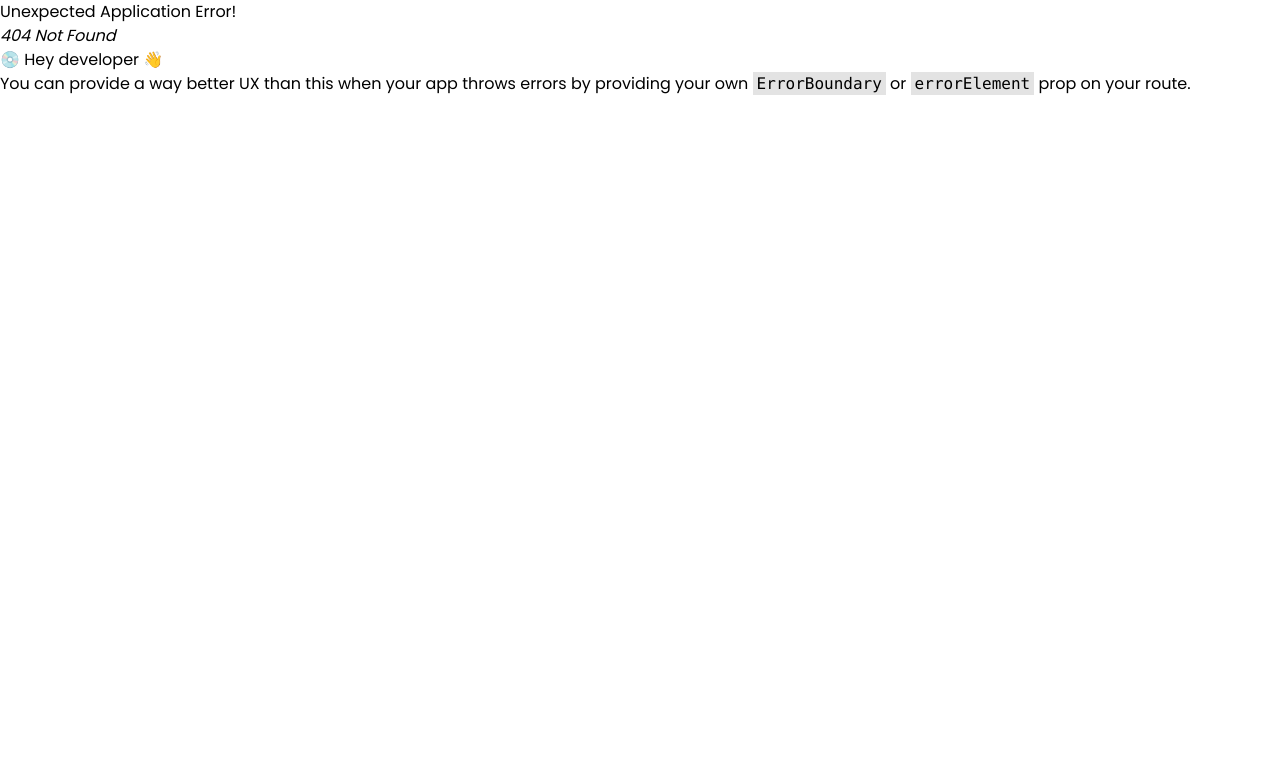
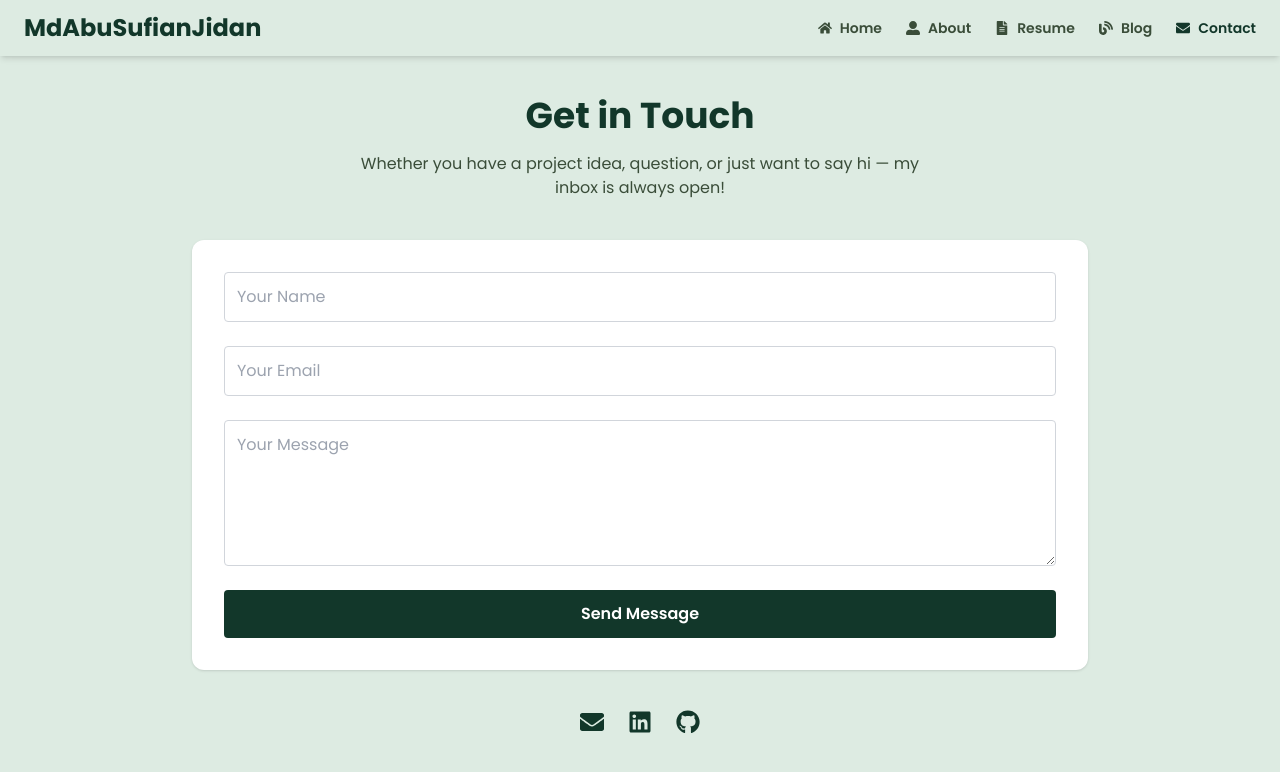
Before and after one commit to Md-Sufian-Jidan/cd-portfolio, a React (Vite) app: page /contact in a window 1280 px wide. Before the commit this address had no page. Shown: the top 772 px of the page. Built offline with nearby package versions, Linux system fonts and the light colour scheme.

Commit message:
projects section added

```diff
--- a/package.json
+++ b/package.json
@@ -10,6 +10,7 @@
     "preview": "vite preview"
   },
   "dependencies": {
+    "@formspree/react": "^3.0.0",
     "framer-motion": "^12.18.1",
     "localforage": "^1.10.0",
     "match-sorter": "^8.0.3",
--- a/src/Routes/Routes.jsx
+++ b/src/Routes/Routes.jsx
@@ -3,6 +3,7 @@ import Main from "../Main/Main";
 import Home from "../pages/Home/Home/Home";
 import About from "../pages/About/About";
 import Resume from "../pages/Resume/Resume";
+import Contact from "../pages/Contact/Contact";
 
 export const router = createBrowserRouter([
     {
@@ -21,6 +22,10 @@ export const router = createBrowserRouter([
                 path: '/resume',
                 element: <Resume />
             },
+            {
+                path: '/contact',
+                element: <Contact />
+            },
         ]
     },
 ])
--- a/src/pages/About/About.jsx
+++ b/src/pages/About/About.jsx
@@ -1,6 +1,6 @@
 import { motion } from "framer-motion";
 
-const skills = ["HTML5", "CSS3", "JavaScript (ES6+)", "React.js", "Tailwind CSS", "React Router", "Node.js", "Express.js", "MongoDB", "Mongoose", "Firebase", "JWT", "Stripe", "Git / GitHub", "Postman", "Framer Motion",];
+const skills = ["HTML5", "CSS3", "JavaScript (ES6+)", "React.js", "Tailwind CSS", "React Router", "Node.js", "Express.js", "MongoDB", "Mongoose", "Firebase", "JWT", "Stripe", "Git / GitHub", "Postman", "Framer Motion", "Vite", "AOS"];
 
 const About = () => {
     return (
--- /dev/null
+++ b/src/pages/Contact/Contact.jsx
@@ -0,0 +1,115 @@
+import { useForm, ValidationError } from "@formspree/react";
+import { motion } from "framer-motion";
+import { FaEnvelope, FaLinkedin, FaGithub } from "react-icons/fa";
+
+const Contact = () => {
+    const [state, handleSubmit] = useForm("xwpbrkge");
+
+    if (state.succeeded) {
+        return <p className="text-center text-2xl mt-10 text-primary">Thanks for joining!</p>;
+    }
+    return (
+        <section className="min-h-screen bg-accent py-10 px-6">
+            <div className="max-w-4xl mx-auto text-center">
+                <motion.h2
+                    initial={{ opacity: 0, y: 20 }}
+                    whileInView={{ opacity: 1, y: 0 }}
+                    transition={{ duration: 0.6 }}
+                    className="text-3xl md:text-4xl font-bold text-primary mb-4"
+                >
+                    Get in Touch
+                </motion.h2>
+                <p className="text-secondary mb-10 max-w-xl mx-auto">
+                    Whether you have a project idea, question, or just want to say hi — my inbox is always open!
+                </p>
+
+                {/* Contact Form */}
+                <motion.form
+                    initial={{ opacity: 0, y: 20 }}
+                    whileInView={{ opacity: 1, y: 0 }}
+                    transition={{ duration: 0.6, delay: 0.2 }}
+                    className="grid grid-cols-1 gap-6 bg-white p-8 rounded-xl shadow"
+                    onSubmit={handleSubmit}
+                >
+                    <input
+                        type="text"
+                        placeholder="Your Name"
+                        className="w-full p-3 border border-gray-300 rounded focus:outline-none focus:ring-2 focus:ring-primary"
+                        name="name"
+                        required
+                    />
+                    <ValidationError
+                        prefix="Your Name"
+                        field="name"
+                        errors={state.errors}
+                    />
+                    <input
+                        type="email"
+                        placeholder="Your Email"
+                        className="w-full p-3 border border-gray-300 rounded focus:outline-none focus:ring-2 focus:ring-primary"
+                        required
+                        name="email"
+                    />
+                    <ValidationError
+                        prefix="Email"
+                        field="email"
+                        errors={state.errors}
+                    />
+                    <textarea
+                        rows="5"
+                        placeholder="Your Message"
+                        className="w-full p-3 border border-gray-300 rounded focus:outline-none focus:ring-2 focus:ring-primary"
+                        name="message"
+                        required
+                    />
+                    <ValidationError
+                        prefix="Your Message"
+                        field="message"
+                        errors={state.errors}
+                    />
+                    <button
+                        type="submit"
+                        disabled={state.submitting}
+                        className="bg-primary text-white py-3 rounded font-semibold hover:scale-105 transition-transform"
+                    >
+                        Send Message
+                    </button>
+                </motion.form>
+                {/* Contact Icons */}
+                <motion.div
+                    initial={{ opacity: 0, y: 20 }}
+                    whileInView={{ opacity: 1, y: 0 }}
+                    transition={{ duration: 0.6, delay: 0.4 }}
+                    className="flex justify-center gap-6 mt-10 text-2xl"
+                >
+                    <a
+                        href="mailto:jidanjiyaj03@gmail.com"
+                        target="_blank"
+                        rel="noopener noreferrer"
+                        className="text-primary hover:text-secondary transition-colors"
+                    >
+                        <FaEnvelope />
+                    </a>
+                    <a
+                        href="https://www.linkedin.com/in/md-abu-sufian-jidan/"
+                        target="_blank"
+                        rel="noopener noreferrer"
+                        className="text-primary hover:text-secondary transition-colors"
+                    >
+                        <FaLinkedin />
+                    </a>
+                    <a
+                        href="https://github.com/Md-Sufian-Jidan"
+                        target="_blank"
+                        rel="noopener noreferrer"
+                        className="text-primary hover:text-secondary transition-colors"
+                    >
+                        <FaGithub />
+                    </a>
+                </motion.div>
+            </div>
+        </section >
+    );
+}
+
+export default Contact;
--- a/src/pages/Resume/Resume.jsx
+++ b/src/pages/Resume/Resume.jsx
@@ -1,7 +1,7 @@
 import { motion } from "framer-motion";
 import { FaDownload, FaGraduationCap, FaBriefcase } from "react-icons/fa";
 
-const skills = ["HTML5", "CSS3", "JavaScript (ES6+)", "React.js", "Tailwind CSS", "React Router", "Node.js", "Express.js", "MongoDB","Mongoose", "JWT", "Firebase", "Stripe", "Git/GitHub", "Axios", "Postman", "Framer Motion",];
+const skills = ["HTML5", "CSS3", "JavaScript (ES6+)", "React.js", "Tailwind CSS", "React Router", "Node.js", "Express.js", "MongoDB", "Mongoose", "JWT", "Firebase", "Stripe", "Git/GitHub", "Axios", "Postman", "Framer Motion", "AOS", "Vite"];
 
 const Resume = () => {
     return (
```
Also changed, not shown: 1 other file (tests, documents, lock files or other folders).
